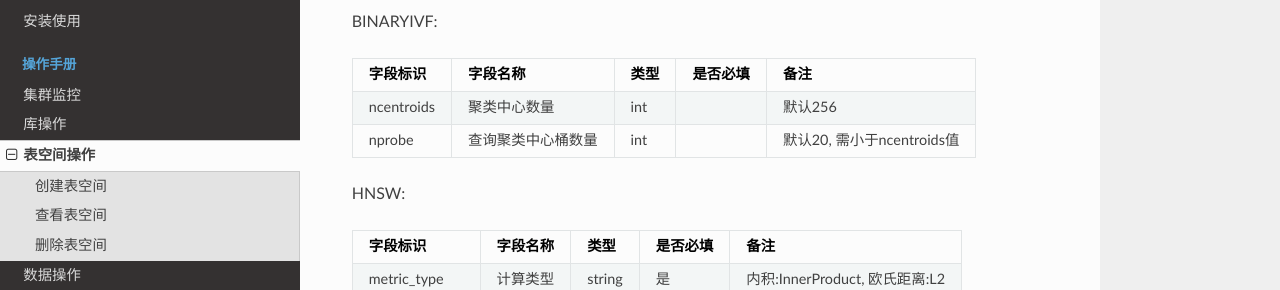
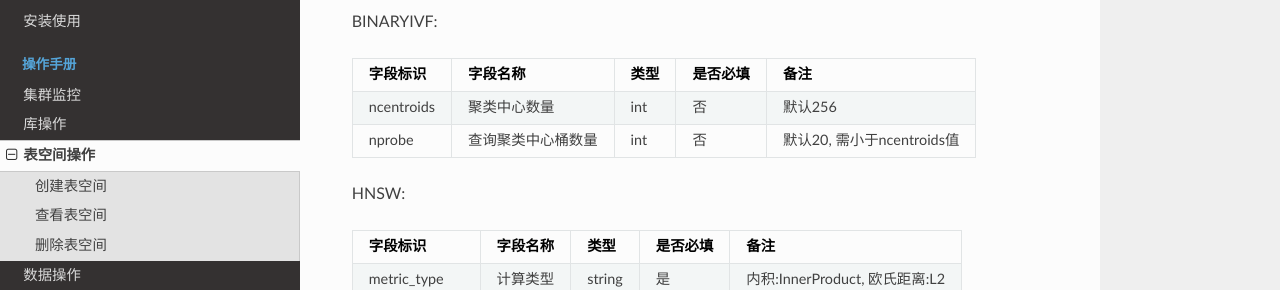
Before and after one commit to vearch/zh_docs, a Sphinx documentation site: the page built from docs/source/use_op/op_space.rst, in a window 1280 px wide and 900 px high, scrolled down 2528 px. Shown: the part 160-450 px from the top of the window. Built offline with Sphinx 7.4.7 and the Read the Docs theme 2.0.0, drawn with Linux system fonts in a browser that asks for light colours; pages that are not in the unit, such as notebooks, are missing from menus.

Commit message:
update space parameter

```diff
--- a/docs/source/use_op/op_space.rst
+++ b/docs/source/use_op/op_space.rst
@@ -146,9 +146,9 @@ BINARYIVF:
 +---------------+------------------+------------+------------+----------------------------------------+
 |字段标识       |字段名称          |类型        |是否必填    |备注                                    |
 +===============+==================+============+============+========================================+
-|ncentroids     |聚类中心数量      |int         |            |默认256                                 |
+|ncentroids     |聚类中心数量      |int         |否          |默认256                                 |
 +---------------+------------------+------------+------------+----------------------------------------+
-|nprobe         |查询聚类中心桶数量|int         |            |默认20, 需小于ncentroids值              |
+|nprobe         |查询聚类中心桶数量|int         |否          |默认20, 需小于ncentroids值              |
 +---------------+------------------+------------+------------+----------------------------------------+
 
 HNSW:
```
